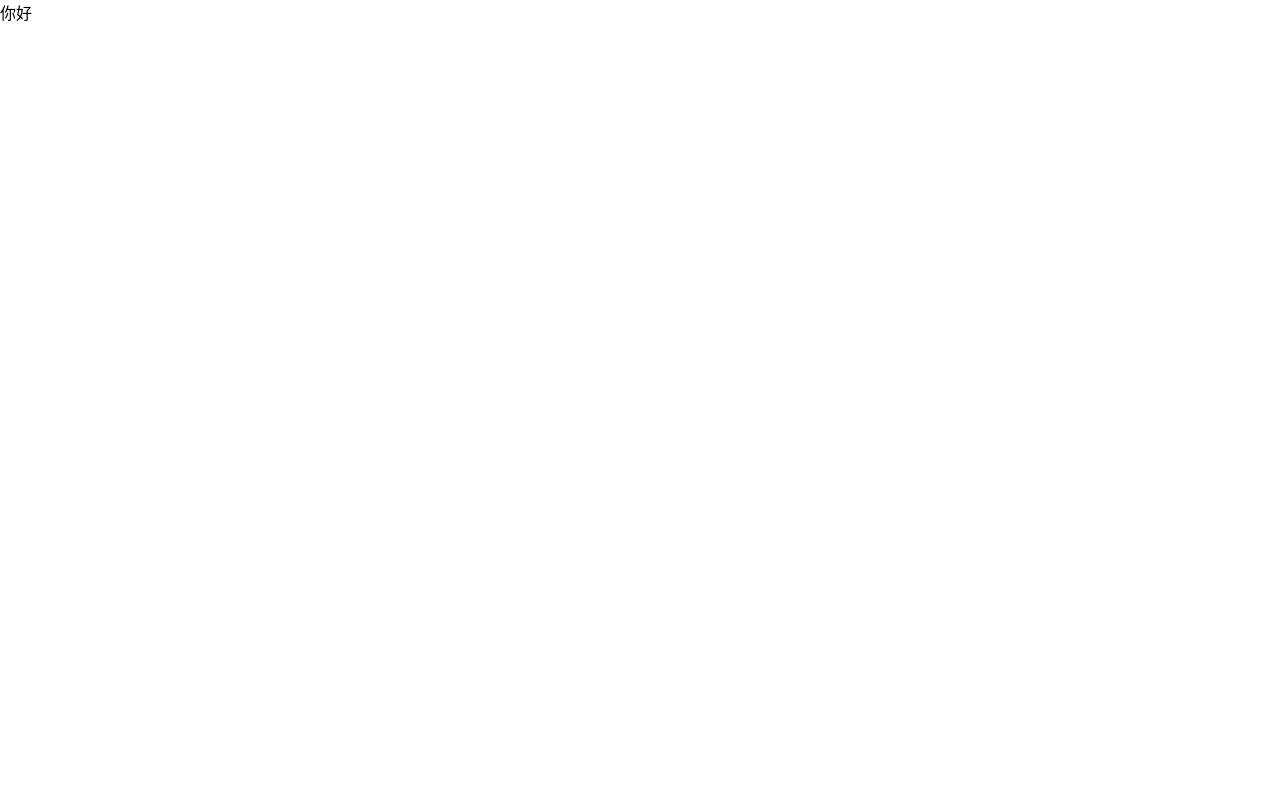
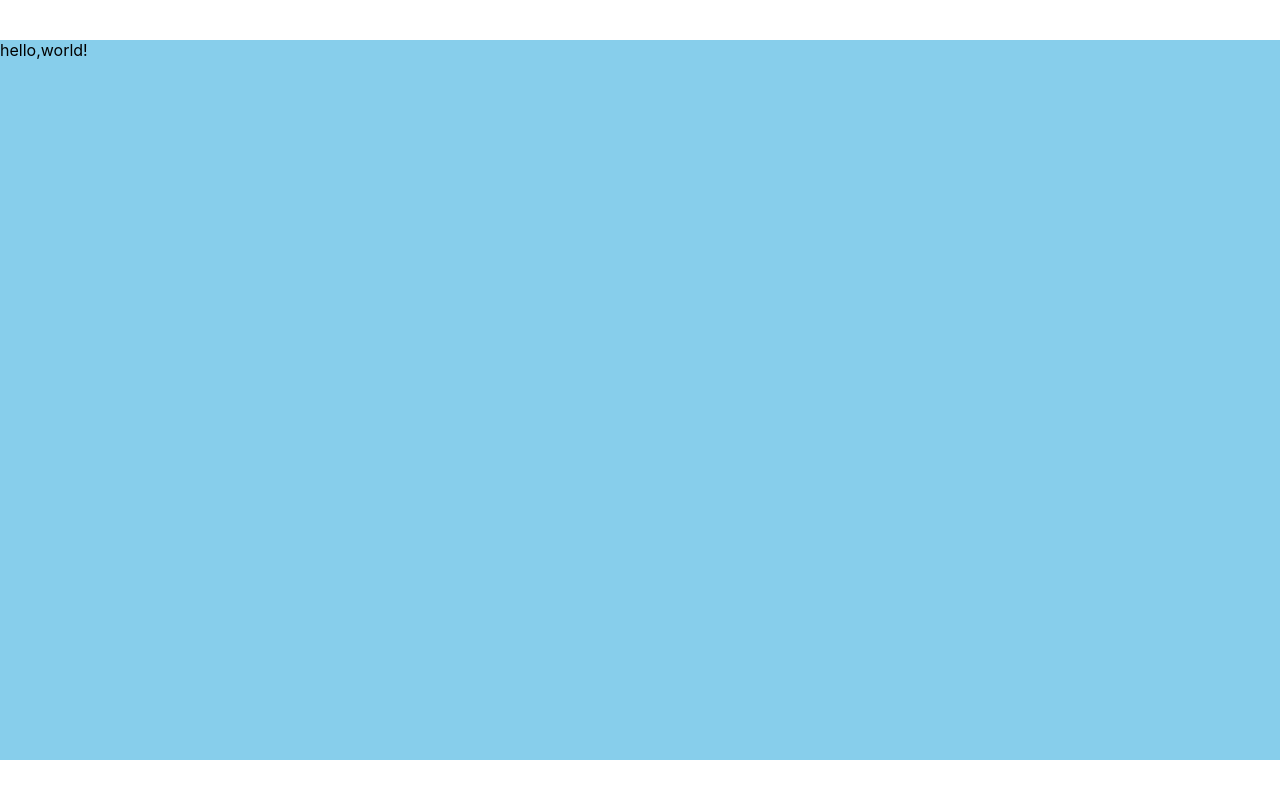
Before and after one commit to Yand-hi/react-echarts, a React (Vite) app: page / in a window 1280 px wide. Built offline with nearby package versions, Linux system fonts and the light colour scheme.

Commit message:
set page width and height

```diff
--- a/index.html
+++ b/index.html
@@ -1,13 +1,31 @@
 <!DOCTYPE html>
 <html lang="zh">
+
 <head>
-  <meta charset="UTF-8"/>
+  <meta charset="UTF-8" />
   <meta name="viewport"
     content="width=device-width,initial-scale=1,minimum-scale=1,maximum-scale=1,user-scalable=no,viewport-fit=cover">
-  <title>大屏可视化项目</title>
+  <title>react-echarts</title>
+  <script>
+    const clientWidth = document.documentElement.clientWidth
+    const clientHeight = document.documentElement.clientHeight
+    const pageWidth = clientWidth / clientHeight > 16 / 9 ? clientHeight * (16 / 9) : clientWidth
+    const pageHeight = pageWidth / (16 / 9)
+    const string = `<style>html{
+      font-size: ${pageWidth / 100}px
+    }</style>`
+    document.write(string)
+  </script>
 </head>
+
 <body>
-<div id="root"></div>
-<script type="module" src="/src/main.tsx"></script>
+  <div id="root"></div>
+  <script>
+    root.style.width = pageWidth + 'px'
+    root.style.height = pageHeight + 'px'
+    root.style.marginTop = (clientHeight - pageHeight) / 2 + 'px'
+  </script>
+  <script type="module" src="/src/main.tsx"></script>
 </body>
+
 </html>
--- a/src/app.tsx
+++ b/src/app.tsx
@@ -1,8 +1,7 @@
 import React from 'react';
-import {Switch, HashRouter} from 'react-router-dom';
-import {Route} from 'react-router-dom';
-import {Home} from './pages/home';
-import {Config} from './pages/config';
+import { Switch, HashRouter } from 'react-router-dom';
+import { Route } from 'react-router-dom';
+import { Home } from './pages/home';
 
 function App() {
 
@@ -11,10 +10,7 @@ function App() {
       <HashRouter>
         <Switch>
           <Route exact path="/">
-            <Home/>
-          </Route>
-          <Route exact path="/config">
-            <Config/>
+            <Home />
           </Route>
         </Switch>
       </HashRouter>
--- a/src/pages/home.tsx
+++ b/src/pages/home.tsx
@@ -4,7 +4,7 @@ import './home.scss';
 export const Home = () => {
   return (
     <div>
-      你好
+      hello,world!
     </div>
   );
 };
--- a/src/shared/style.scss
+++ b/src/shared/style.scss
@@ -19,3 +19,8 @@ body {
   font-family: $font-hei;
   font-size: 16px;
 }
+
+#root{
+  margin:0 auto;
+  background:skyblue;
+}
```
Also changed, not shown: 1 other file (tests, documents, lock files or other folders).
